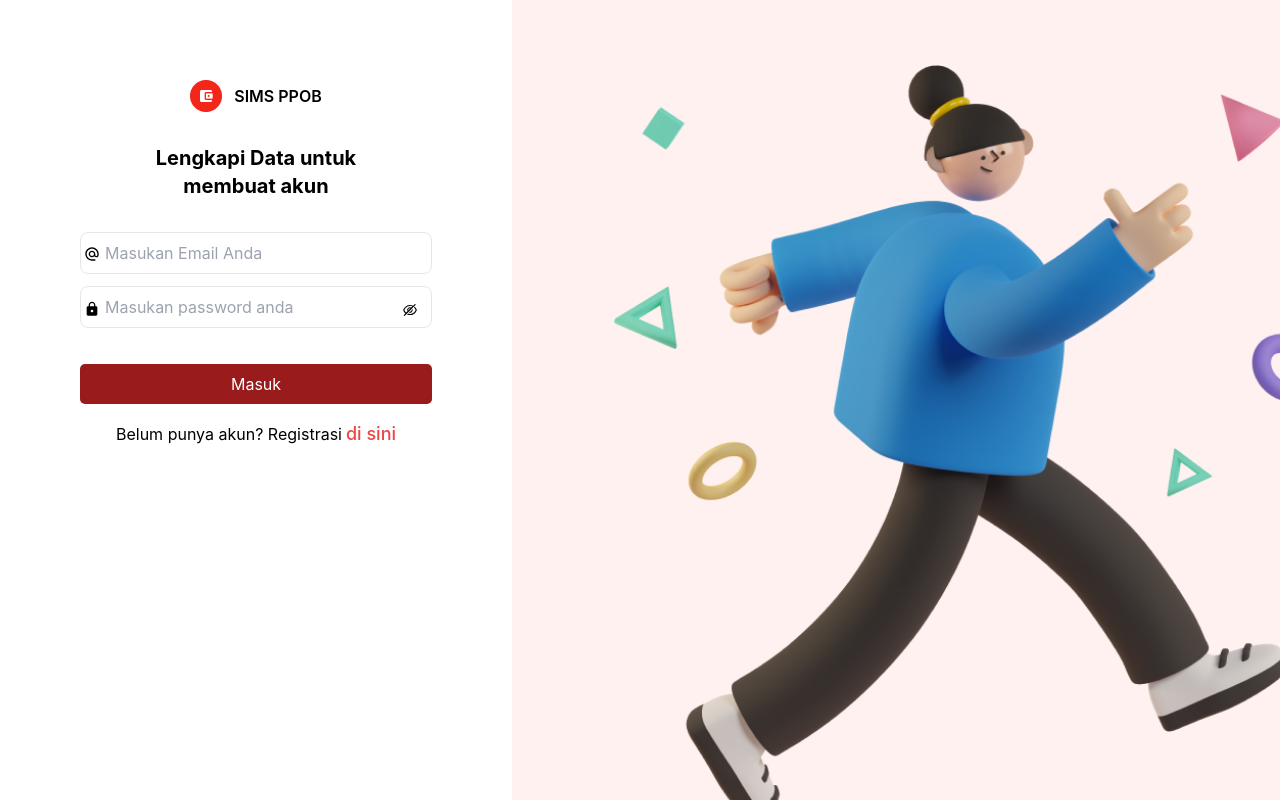
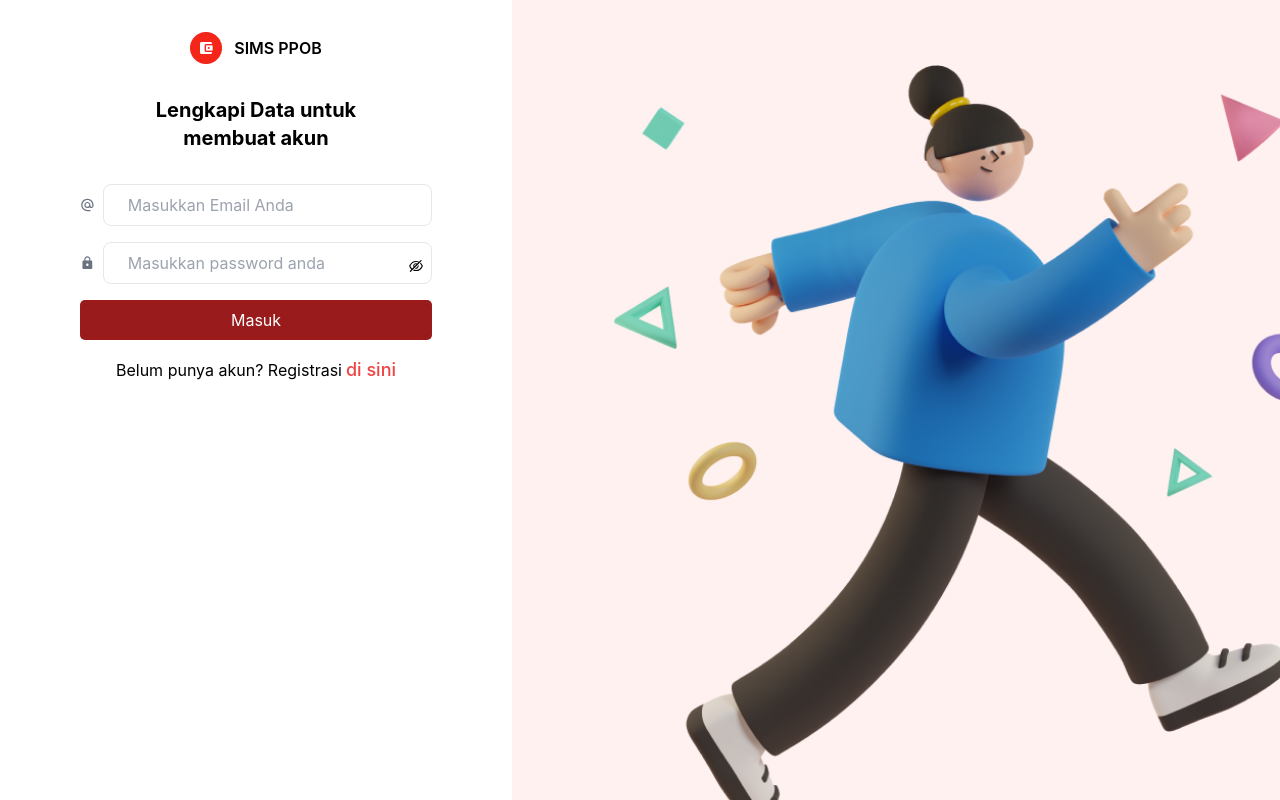
Before and after one commit to Ginasonia98/nutechintegrationtest, a React (Create React App) app: page /login in a window 1280 px wide. Built offline with nearby package versions, Linux system fonts and the light colour scheme.

Commit message:
finish form feature

```diff
--- a/src/components/Form/LoginForm.jsx
+++ b/src/components/Form/LoginForm.jsx
@@ -7,7 +7,7 @@ import { MdOutlineAlternateEmail, MdLock } from "react-icons/md";
 import { AiOutlineEye, AiOutlineEyeInvisible } from "react-icons/ai";
 import { useDispatch } from "react-redux";
 import { Link, useNavigate } from "react-router-dom";
-import Notif from "../Notification/Notification";
+import Notification from "./Notification"; // Perubahan impor di sini
 
 // Impor gambar bannerLogin
 import bannerLogin from "../../assets/image/bannerLogin.png";
@@ -15,6 +15,8 @@ import bannerLogin from "../../assets/image/bannerLogin.png";
 const FormLogin = () => {
   const [username, setUsername] = useState("");
   const [password, setPassword] = useState("");
+  const [emailError, setEmailError] = useState("");
+  const [passwordError, setPasswordError] = useState("");
   const [message, setMessage] = useState(null);
   const [visiblePass, setVisiblePass] = useState(false);
   const dispatch = useDispatch();
@@ -22,8 +24,34 @@ const FormLogin = () => {
 
   const navigate = useNavigate();
 
+  const isEmailValid = (email) => {
+    // Regular expression for email validation
+    const emailRegex = /^[A-Za-z0-9._%+-]+@[A-Za-z0-9.-]+\.[A-Za-z]{2,}$/;
+    return emailRegex.test(email);
+  };
+
+  const isPasswordValid = (password) => {
+    // Check if password is at least 8 characters long
+    return password.length >= 8;
+  };
+
   const Login = async (event) => {
     event.preventDefault();
+    setEmailError("");
+    setPasswordError("");
+
+    if (!isEmailValid(username)) {
+      // Email is not valid
+      setEmailError("Email tidak valid.");
+      return;
+    }
+
+    if (!isPasswordValid(password)) {
+      // Password is not valid
+      setPasswordError("Password harus memiliki setidaknya 8 karakter.");
+      return;
+    }
+
     const config = {
       headers: {
         "Content-type": "application/json",
@@ -38,14 +66,11 @@ const FormLogin = () => {
       const res = await API.post("login", data, config);
       dispatch(setToken(res.data.data.token));
 
-      const alert = (
-        <Notif
-          styles="flex items-center p-4 mb-4 text-white rounded-lg bg-green-200 dark:bg-gray-800 dark:text-white-400"
-          message={res.data.message}
-        />
-      );
-
-      setMessage(alert);
+      setMessage({
+        styles:
+          "flex items-center p-4 mb-4 text-white rounded-lg bg-green-200 dark:bg-gray-800 dark:text-white-400",
+        message: res.data.message,
+      });
 
       setTimeout(() => {
         navigate("/home");
@@ -53,14 +78,11 @@ const FormLogin = () => {
     } catch (error) {
       console.log("error: ", error);
 
-      const alert = (
-        <Notif
-          styles="flex items-center p-4 mb-4 text-red-800 rounded-lg bg-red-50 dark:bg-gray-800 dark:text-red-400"
-          message={error.response.data.message}
-        />
-      );
-
-      setMessage(alert);
+      setMessage({
+        styles:
+          "flex items-center p-4 mb-4 text-red-800 rounded-lg bg-red-50 dark:bg-gray-800 dark:text-red-400",
+        message: error.response.data.message,
+      });
     }
   };
 
@@ -69,7 +91,7 @@ const FormLogin = () => {
 
   return (
     <div className="flex flex-col md:flex-row">
-      <div className="md:w-2/5 px-8 py-8 md:px-20 md:py-20">
+      <div className="md:w-2/5 px-8 py-8 md:px-20">
         <div className="flex justify-center items-center">
           <img src={logo} alt="logo" />
           <h4 className="pl-3 font-semibold">SIMS PPOB</h4>
@@ -78,55 +100,61 @@ const FormLogin = () => {
           <p className="font-bold text-xl">Lengkapi Data untuk</p>
           <p className="font-bold text-xl">membuat akun</p>
         </div>
-
-        {/* Pertahankan form ini */}
         <form className="flex flex-col my-4" onSubmit={Login}>
-          <div className="relative">
+          <div className="relative mb-4">
+            <div className="flex items-center">
+              <MdOutlineAlternateEmail className="mr-2 text-gray-500" />
               <input
-              className="w-full px-6 py-2 border rounded-lg focus:outline-none focus:border-black mb-3"
-              type="email"
-              placeholder="Masukan Email Anda"
+                className="w-full px-6 py-2 border rounded-lg focus:outline-none focus:border-black"
+                type="text"
+                placeholder="Masukkan Email Anda"
                 onChange={(e) => {
                   setUsername(e.target.value);
+                  setEmailError(""); // Menghapus pesan kesalahan ketika pengguna mulai mengetik
                 }}
               />
-            <p className="absolute mt-[-40px] ml-1">
-              <MdOutlineAlternateEmail />
-            </p>
+            </div>
+            {emailError && (
+              <p className="text-red-800 text-sm mt-1">{emailError}</p>
+            )}
           </div>
 
-          <div className="relative">
+          <div className="relative mb-4">
+            <div className="flex items-center">
+              <MdLock className="mr-2 text-gray-500" />
               <input
-              className="w-full px-6 py-2 border rounded-lg focus:outline-none focus:border-black mb-9"
+                className="w-full px-6 py-2 border rounded-lg focus:outline-none focus:border-black pr-12"
                 type={visiblePass ? "text" : "password"}
-              placeholder="Masukan password anda"
+                placeholder="Masukkan password anda"
                 onChange={(e) => {
                   setPassword(e.target.value);
+                  setPasswordError(""); // Menghapus pesan kesalahan ketika pengguna mulai mengetik
                 }}
               />
-            <p className="absolute mt-[-63px] ml-1">
-              <MdLock />
-            </p>
               <button
                 onClick={() => setVisiblePass(!visiblePass)}
-              className="absolute ml-[-30px] mt-4"
+                className="absolute right-0 top-0 mt-4 mr-2"
               >
                 {visiblePass ? <AiOutlineEye /> : <AiOutlineEyeInvisible />}
               </button>
             </div>
+            {passwordError && (
+              <p className="text-red-800 text-sm mt-1">{passwordError}</p>
+            )}
+          </div>
+
           <button
             className={`${
-              password.length < 8
+              !isPasswordValid(password)
                 ? "bg-red-800 text-white"
                 : "bg-red-800 hover:bg-red-600 text-white"
             } w-full px-3 py-2 rounded-[5px] `}
             type="submit"
-            disabled={password.length < 8}
+            disabled={!isPasswordValid(password) || !isEmailValid(username)}
           >
             Masuk
           </button>
         </form>
-        {/* Akhir bagian form */}
         <div className="w-full flex justify-center mt-4">
           <p>
             Belum punya akun? Registrasi
@@ -135,7 +163,8 @@ const FormLogin = () => {
             </span>
           </p>
         </div>
-        {message && message}
+        {message && <Notification {...message} />}{" "}
+        {/* Menampilkan pesan kesalahan */}
       </div>
       <div className="md:flex-1">
         <img
--- a/src/pages/Home.jsx
+++ b/src/pages/Home.jsx
@@ -10,7 +10,6 @@ import CardLayanan from "../components/Card/ServiceCard";
 import CardName from "../components/Card/NameCard";
 import CardSaldo from "../components/Card/BalanceCard";
 import Navbar from "../Layouts/Navbar";
-
 
 const Home = () => {
   const title = "Home";
@@ -62,8 +61,8 @@ const Home = () => {
     <>
       <Navbar />
       <div className="flex justify-between px-4 md:px-48 mt-4">
-        <CardName name={`${user?.first_name} ${user?.last_name}`} />
-        <CardSaldo saldo={saldo?.balance} />
+        <CardName name={`${user?.first_name || ""} ${user?.last_name || ""}`} />
+        <CardSaldo saldo={saldo?.balance || 0} />
       </div>
       <CardLayanan />
       <CardBanner />
--- a/src/redux/action/userAction.js
+++ b/src/redux/action/userAction.js
@@ -1,9 +1,9 @@
 const KEY = "Action";
 export function loadState(sufix) {
   try {
-    const intialUser = localStorage.getItem(`${sufix}_${KEY}`);
-    if (!intialUser) return undefined;
-    return JSON.parse(intialUser);
+    const initialUser = localStorage.getItem(`${sufix}_${KEY}`);
+    if (!initialUser) return undefined;
+    return JSON.parse(initialUser);
   } catch (e) {
     return undefined;
   }
--- a/src/redux/slices/store.js
+++ /dev/null
@@ -1,13 +0,0 @@
-import { configureStore } from "@reduxjs/toolkit";
-import userSlice from "./userSlice";
-import balanceSlice from "./balanceSlice";
-import tokenSlice from "../../services/feature/token";
-const store = configureStore({
-  reducer: {
-    token: tokenSlice,
-    user: userSlice,
-    balance: balanceSlice,
-  },
-});
-
-export default store;
--- a/src/redux/store.js
+++ b/src/redux/store.js
@@ -1,11 +1,14 @@
 import tokenReducer from "../services/feature/token";
 import { configureStore } from "@reduxjs/toolkit";
+import userSlice from "./slices/userSlice";
+import balanceSlice from "./slices/balanceSlice";
 
 export const store = configureStore({
   reducer: {
     token: tokenReducer,
-
+    user: userSlice,
+    balance: balanceSlice,
   },
 });
 
-export default store;
+export default store;
--- a/src/services/API.js
+++ b/src/services/API.js
@@ -1,10 +1,4 @@
 import axios from "axios";
-
-// let token = JSON.parse(localStorage.getItem("token_sn_admin_redux")).replaceAll(
-//   '"',
-//   ""
-// );
-// console.log(token, "hha");
 
 export const API = axios.create({
   baseURL: "https://take-home-test-api.nutech-integrasi.app/",
```
Also changed, not shown: src/components/Form/RegisterForm.jsx (+58 -22 lines), src/App.js (line endings or trailing spaces), src/components/Form/Notification.jsx (renamed from src/components/Notification/Notification.jsx). Lines whose indentation alone changed are shown as unchanged.
